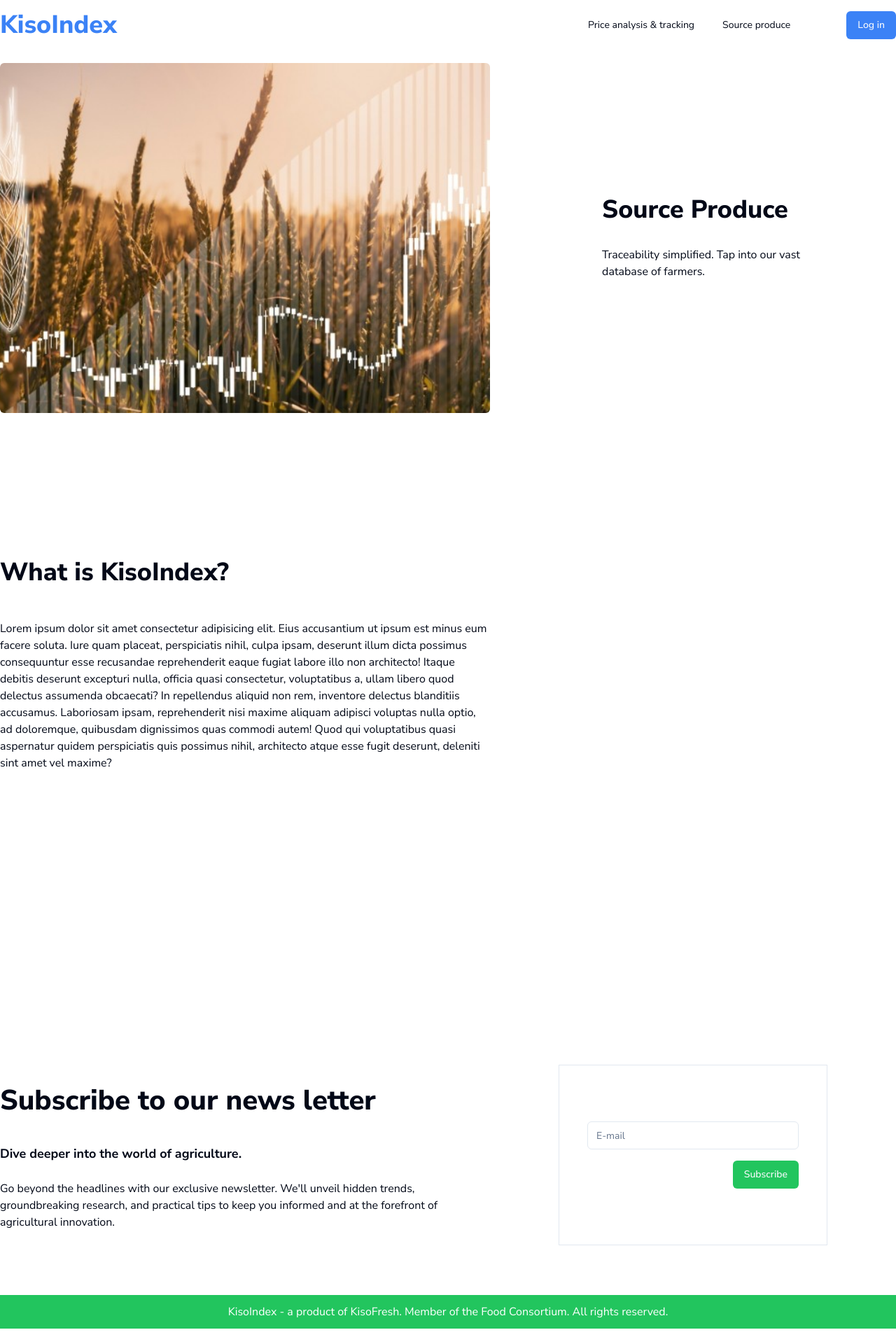
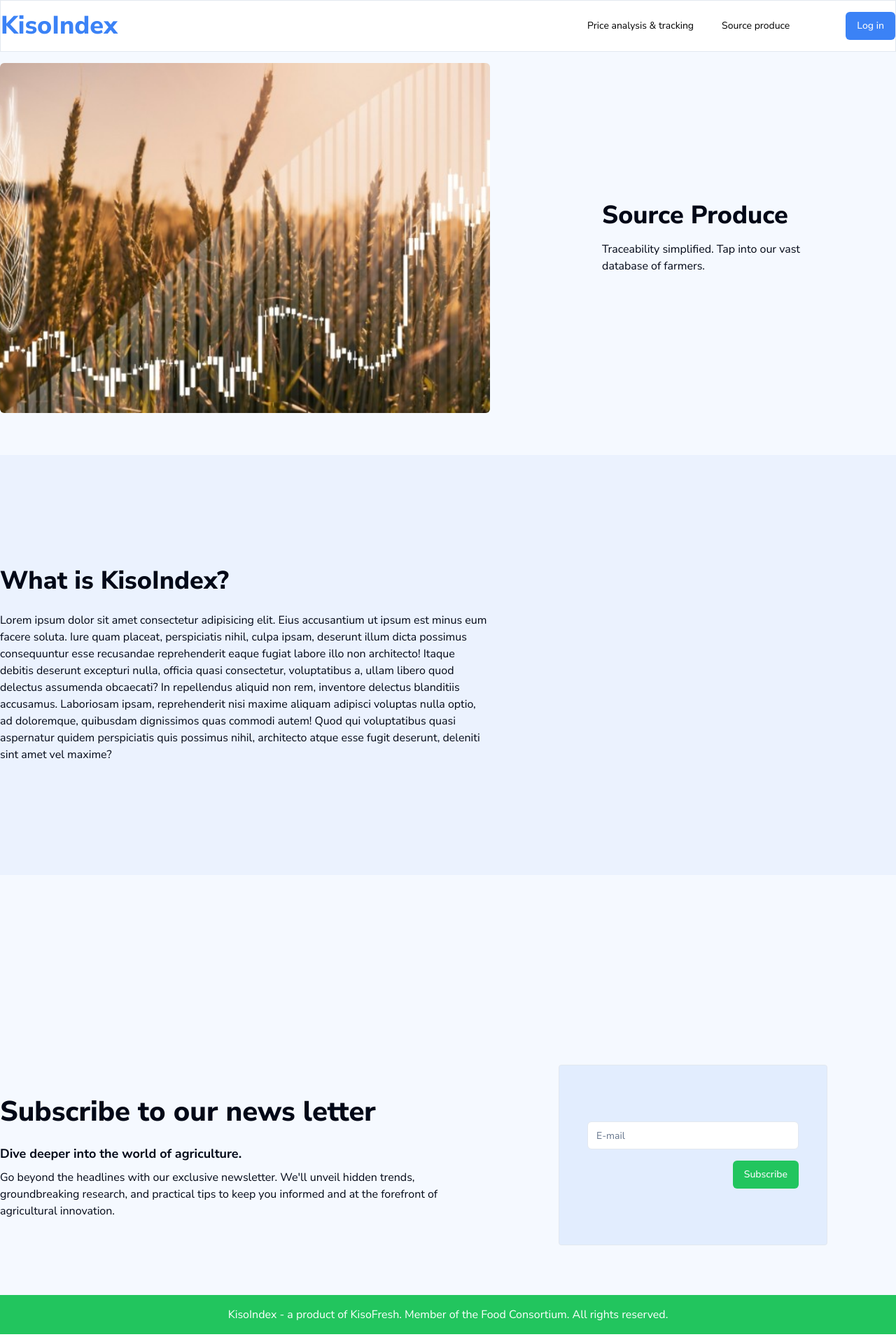
Before and after one commit to OpiniIsaac/kisofresh-frontEnd, a Next.js app: page / in a window 1280 px wide. Shown: the top 1920 px of the page at 70% size. Built offline with nearby package versions, Linux system fonts and the light colour scheme.

Commit message:
price analysis and  tracking

```diff
--- /dev/null
+++ b/app/PriceAnalysis&Tracking/layout.tsx
@@ -0,0 +1,17 @@
+import Container from "@/components/Container";
+import SideNav from "@/components/p&a/SideNav";
+import React, { ReactNode } from "react";
+
+export default function layout({ children }: { children: React.ReactNode }) {
+  return (
+    <Container>
+      <div className="flex">
+        <SideNav />
+
+        <div className="w-full h-screen mt-20 rounded-t-lg ms-64 border">
+          {children}
+        </div>
+      </div>
+    </Container>
+  );
+}
--- a/app/PriceAnalysis&Tracking/page.tsx
+++ b/app/PriceAnalysis&Tracking/price/page.tsx
@@ -2,7 +2,7 @@ import React from 'react'
 
 export default function page() {
   return (
-    <div className='w-screen h-screen flex justify-center items-center'>
+    <div className='w-full h-full flex justify-center items-center'>
       <h1>Price analysis and tracking</h1>
     </div>
   )
--- /dev/null
+++ b/app/PriceAnalysis&Tracking/tradingOpportunities/page.tsx
@@ -0,0 +1,9 @@
+import React from 'react'
+
+export default function page() {
+  return (
+    <div className="w-full h-full flex justify-center items-center">
+      <h1>Trading Opportunities</h1>
+    </div>
+  );
+}
--- /dev/null
+++ b/app/PriceAnalysis&Tracking/weather/page.tsx
@@ -0,0 +1,9 @@
+import React from 'react'
+
+export default function page() {
+  return (
+    <div className="w-full h-full flex justify-center items-center">
+      <h1>Weather</h1>
+    </div>
+  );
+}
--- a/components/About.tsx
+++ b/components/About.tsx
@@ -3,10 +3,10 @@ import Container from "./Container";
 
 export default function About() {
   return (
-    <section>
+    <section className="bg-blue-500/10">
       <Container>
         <div className="w-[700px] flex flex-col justify-center h-[600px]">
-          <h1 className="font-extrabold text-4xl">What is KisoIndex?</h1><br /><br />
+          <h1 className="font-extrabold text-4xl">What is KisoIndex?</h1><br />
           <p>
             Lorem ipsum dolor sit amet consectetur adipisicing elit. Eius
             accusantium ut ipsum est minus eum facere soluta. Iure quam placeat,
--- a/components/Footer.tsx
+++ b/components/Footer.tsx
@@ -2,8 +2,9 @@ import React from "react";
 
 export default function Footer() {
   return (
-    <footer className="text-center py-3 bg-green-500 text-white bottom-0">
-      <p>
+    <footer>
+
+      <p className="bg-green-500 text-white text-center py-4 z-10 absolute w-full">
         KisoIndex - a product of KisoFresh. Member of the Food Consortium. All
         rights reserved.
       </p>
--- a/components/Header.tsx
+++ b/components/Header.tsx
@@ -22,8 +22,8 @@ export default function Header() {
   return (
     <div>
       <header
-        className={`"absolute z-50 w-full fixed py-4 top-0 left-0 text-white" ${
-          isScrolled ? "bg-blue-500" : "bg-white"
+        className={`"absolute z-10 w-full fixed py-4 top-0 left-0 text-black border border-black" ${
+          isScrolled ? "bg-blue-500 border border-blue-500" : "bg-white"
         }`}
       >
         <Container>
@@ -31,7 +31,7 @@ export default function Header() {
             <Link
               href="/"
               className={`"border h-10mb-0 text-blue-500 font-extrabold text-[70px]" ${
-                isScrolled ? "text-white text-4xl" : "text-blue-500 text-4xl"
+                isScrolled ? "text-white text-4xl " : "text-blue-500 text-4xl"
               }`}
             >
               KisoIndex
@@ -39,11 +39,11 @@ export default function Header() {
             <div className="flex gap-20 items-center">
               <nav className="flex gap-10 text-sm">
                 <Link
-                  href="/PriceAnalysis&Tracking"
+                  href="/PriceAnalysis&Tracking/price"
                   className={`${
                     isScrolled
-                      ? "relative hover:text-white cursor-pointer transition-all ease-in-out before:transition-[width] before:ease-in-out before:duration-700 before:absolute before:bg-white before:origin-center before:h-[1px] before:w-0 hover:before:w-[50%] before:bottom-0 before:left-[50%] after:transition-[width] after:ease-in-out after:duration-700 after:absolute after:bg-white after:origin-center after:h-[1px] after:w-0 hover:after:w-[50%] after:bottom-0 after:right-[50%]"
-                      : "relative hover:text-black cursor-pointer transition-all ease-in-out before:transition-[width] before:ease-in-out before:duration-700 before:absolute before:bg-gray-400 before:origin-center before:h-[1px] before:w-0 hover:before:w-[50%] before:bottom-0 before:left-[50%] after:transition-[width] after:ease-in-out after:duration-700 after:absolute after:bg-gray-400 after:origin-center after:h-[1px] after:w-0 hover:after:w-[50%] after:bottom-0 after:right-[50%]"
+                      ? "relative hover:text-white transition-all ease-in-out before:transition-[width] before:ease-in-out before:duration-700 before:absolute before:bg-white before:origin-center before:h-[1px] before:w-0 hover:before:w-[50%] before:bottom-0 before:left-[50%] after:transition-[width] after:ease-in-out after:duration-700 after:absolute after:bg-white after:origin-center after:h-[1px] after:w-0 hover:after:w-[50%] after:bottom-0 after:right-[50%]"
+                      : "relative hover:text-black transition-all ease-in-out before:transition-[width] before:ease-in-out before:duration-700 before:absolute before:bg-gray-400 before:origin-center before:h-[1px] before:w-0 hover:before:w-[50%] before:bottom-0 before:left-[50%] after:transition-[width] after:ease-in-out after:duration-700 after:absolute after:bg-gray-400 after:origin-center after:h-[1px] after:w-0 hover:after:w-[50%] after:bottom-0 after:right-[50%]"
                   }`}
                 >
                   Price analysis & tracking
--- a/components/Hero.tsx
+++ b/components/Hero.tsx
@@ -40,7 +40,7 @@ export default function Hero() {
   );
 
   return (
-    <section className="pt-10 h-[650px]">
+    <section className="pt-10 h-[650px] bg-blue-500/5">
       <Container>
         <div className="flex justify-between items-center h-[600px]">
           <div>
--- a/components/HeroCard.tsx
+++ b/components/HeroCard.tsx
@@ -25,7 +25,7 @@ export default function HeroCard({ details }: HeroCardProps) {
         className="w-full h-[500px] max-w-[700px] object-cover object-center rounded-md"
       />
       <div className="flex flex-col justify-center max-w-[500px] ps-40">
-        <h1 className="text-4xl font-extrabold pb-8 ">{title}</h1>
+        <h1 className="text-4xl font-extrabold pb-4 ">{title}</h1>
         <p>{desc}</p>
       </div>
     </div>
--- a/components/NewsLetter.tsx
+++ b/components/NewsLetter.tsx
@@ -5,27 +5,26 @@ import { Button } from "./ui/button";
 
 export default function NewsLetter() {
   return (
-    <section className="h-[600px]">
+    <section className="h-[600px] bg-blue-500/5">
       <Container>
         <div className="w-full h-screen flex items-center justify-between">
-          <div className="w-[700px] flex flex-col gap-8">
+          <div className="w-[700px] flex flex-col gap-4">
             <h1 className="text-[40px] font-extrabold">
               Subscribe to our news letter
             </h1>
-            <p className="">
+            <div className="flex flex-col gap-2">
               <span className="font-bold text-lg">
                 Dive deeper into the world of agriculture.
               </span>
-              <br />
-              <br />
-              Go beyond the headlines with our exclusive newsletter. We'll
+              <p>Go beyond the headlines with our exclusive newsletter. We'll
               unveil hidden trends, groundbreaking research, and practical tips
               to keep you informed and at the forefront of agricultural
-              innovation.
-            </p>
+              innovation.</p>
+
+            </div>
           </div>
-          <div className="w-96 px-10 flex flex-col gap-4 mx-auto border py-20 hover:shadow-lg">
-            <Input type="email" name="email" placeholder="E-mail"></Input>
+          <div className="w-96 px-10 flex flex-col gap-4 mx-auto border bg-blue-500/10 rounded-sm py-20 hover:shadow-xl">
+            <Input type="email" name="email" placeholder="E-mail" className=""></Input>
             <div className="w-full flex justify-end">
               <Button className="bg-green-500 hover:bg-blue-500">
                 Subscribe
--- /dev/null
+++ b/components/p&a/SideNav.tsx
@@ -0,0 +1,45 @@
+import React from "react";
+import { Button } from "../ui/button";
+import Link from "next/link";
+
+interface Navbutton {
+  title: string;
+  route: string;
+}
+
+const buttonCollection: { title: string; route: string }[] = [
+  {
+    title: "Prices",
+    route: "/PriceAnalysis&Tracking/price",
+  },
+  {
+    title: "Weather",
+    route: "/PriceAnalysis&Tracking/weather",
+  },
+  {
+    title: "Trading opportunities",
+    route: "/PriceAnalysis&Tracking/tradingOpportunities",
+  },
+];
+
+const NavButtons: Navbutton[] = buttonCollection.map((item) => {
+  return item as Navbutton;
+});
+
+export default function SideNav() {
+  return (
+    <div className="rounded-lg h-full fixed w-52 my-20 flex flex-col justify-between">
+      <div>
+        {NavButtons.map((item) => (
+          <Link href={item.route}>
+            <Button className="bg-blue-500/5 w-full mt-2 text-black justify-start hover:bg-blue-500 font-semibold text-sm hover:text-white">
+              {item.title}
+            </Button>
+          </Link>
+        ))}
+      </div>
+
+      <Button className="mb-36 bg-blue-500 hover:bg-blue-500/10 hover:text-black border border-blue-500">Sign Out</Button>
+    </div>
+  );
+}
```
